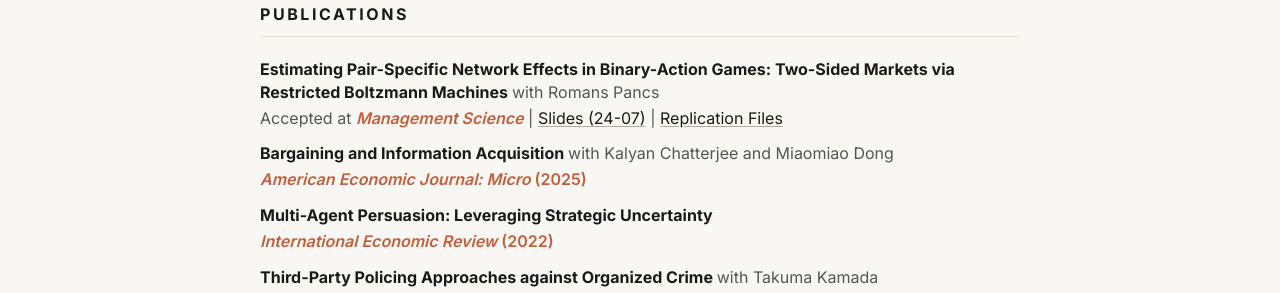
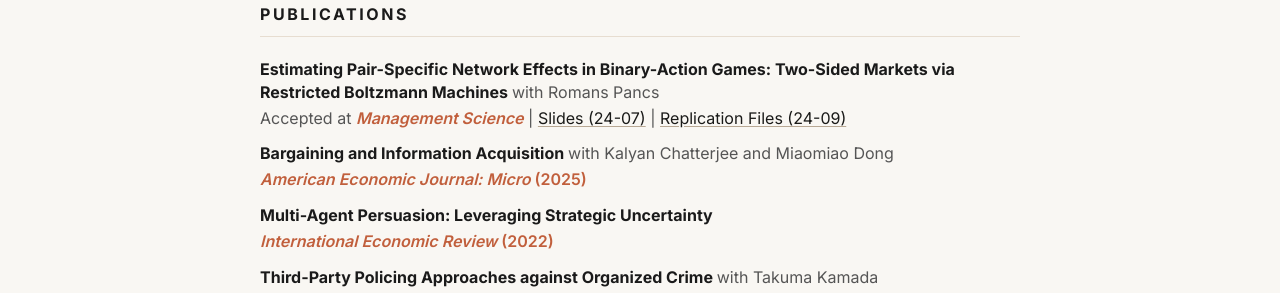
Before and after one commit to tetsuyahoshino137/tetsuyahoshino137.github.io, a Jekyll site: the page built from index.md, in a window 1280 px wide. Shown: the part 732-1025 px from the top of the page. Built offline with Jekyll 4.4.1, drawn with Linux system fonts in a browser that asks for light colours.

Commit message:
Update replication files link with date

```diff
--- a/index.md
+++ b/index.md
@@ -77,7 +77,7 @@ title: Home
         <div class="paper-sub">
           Accepted at <span class="badge"><em>Management Science</em></span> |
           <a href="slides/HoshinoPancs_EconometricSocietyAIML.pdf">Slides (24-07)</a> |
-          <a href="replication/hoshino-pancs">Replication Files</a>
+          <a href="replication/hoshino-pancs">Replication Files (24-09)</a>
           </div>
       </li>
       <li>
```
